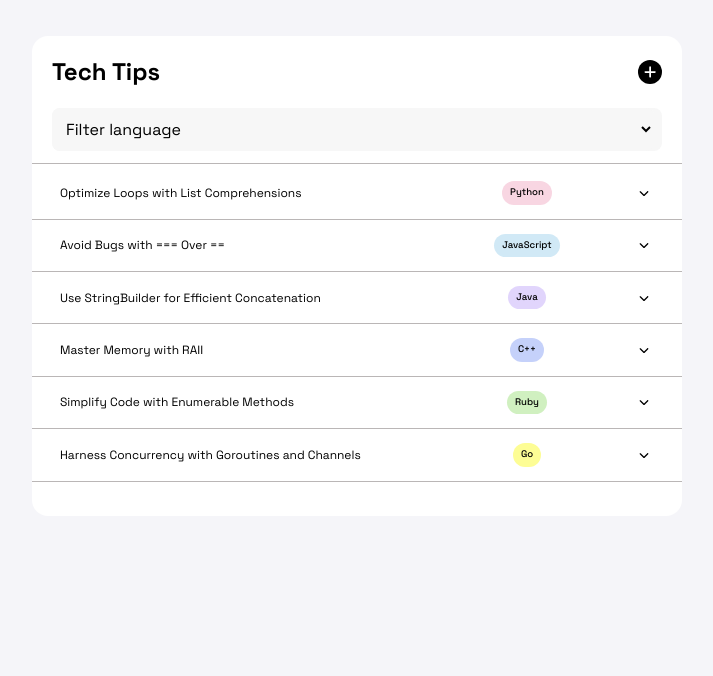
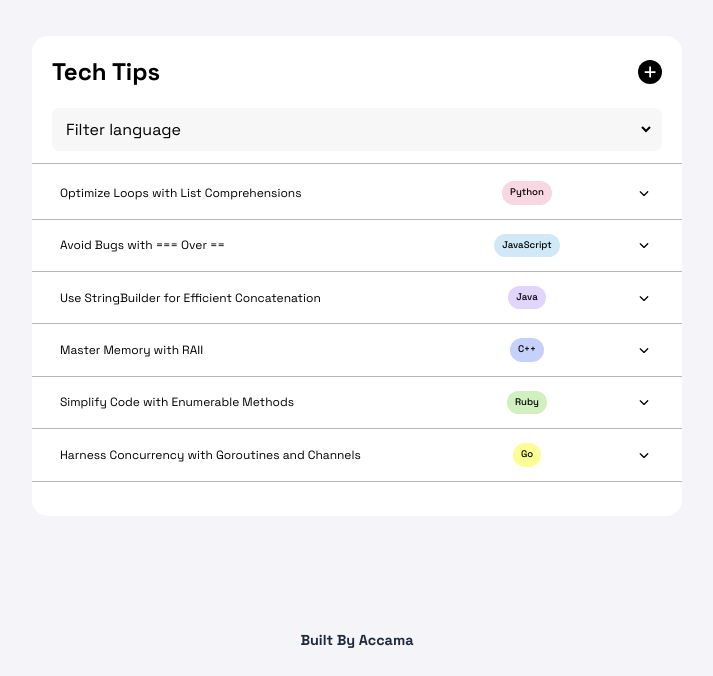
Before and after one commit to accamamuhammad/TipSearchApp, a React (Vite) app: page / in a window 1280 px wide. Shown: the part 124-800 px from the top of the page, without its empty margins (283-996 px from the left). Built offline with nearby package versions, Linux system fonts and the light colour scheme.

Commit message:
Built by accama

```diff
--- a/src/App.jsx
+++ b/src/App.jsx
@@ -56,23 +56,6 @@ function App() {
     },
   ]);
   const [currentFormData, setCurrentFormData] = useState(Data);
-
-  /**
-  useEffect(() => {
-    const handleFilterDataBasedOnLanguage = () => {
-      if (currentChoosenLanguage === "All") {
-        setCurrentFormData(Data);
-      } else {
-        for (let i = 0; i < Data.length; i++) {
-          if (Data[i].language === currentChoosenLanguage) {
-            setCurrentFormData([Data[i]]);
-          }
-        }
-      }
-    };
-    handleFilterDataBasedOnLanguage();
-  }, [currentChoosenLanguage, Data]);
-  */
 
   /** Add new data */
   useEffect(() => {
@@ -214,6 +197,9 @@ function App() {
       >
         <Form handlePassData={(data) => setFormDataUser(data)} />
       </div>
+      <p className="absolute font-sgBold text-[0.9rem] text-slate-800 bottom-6">
+        Built By Accama
+      </p>
     </main>
   );
 }
```
